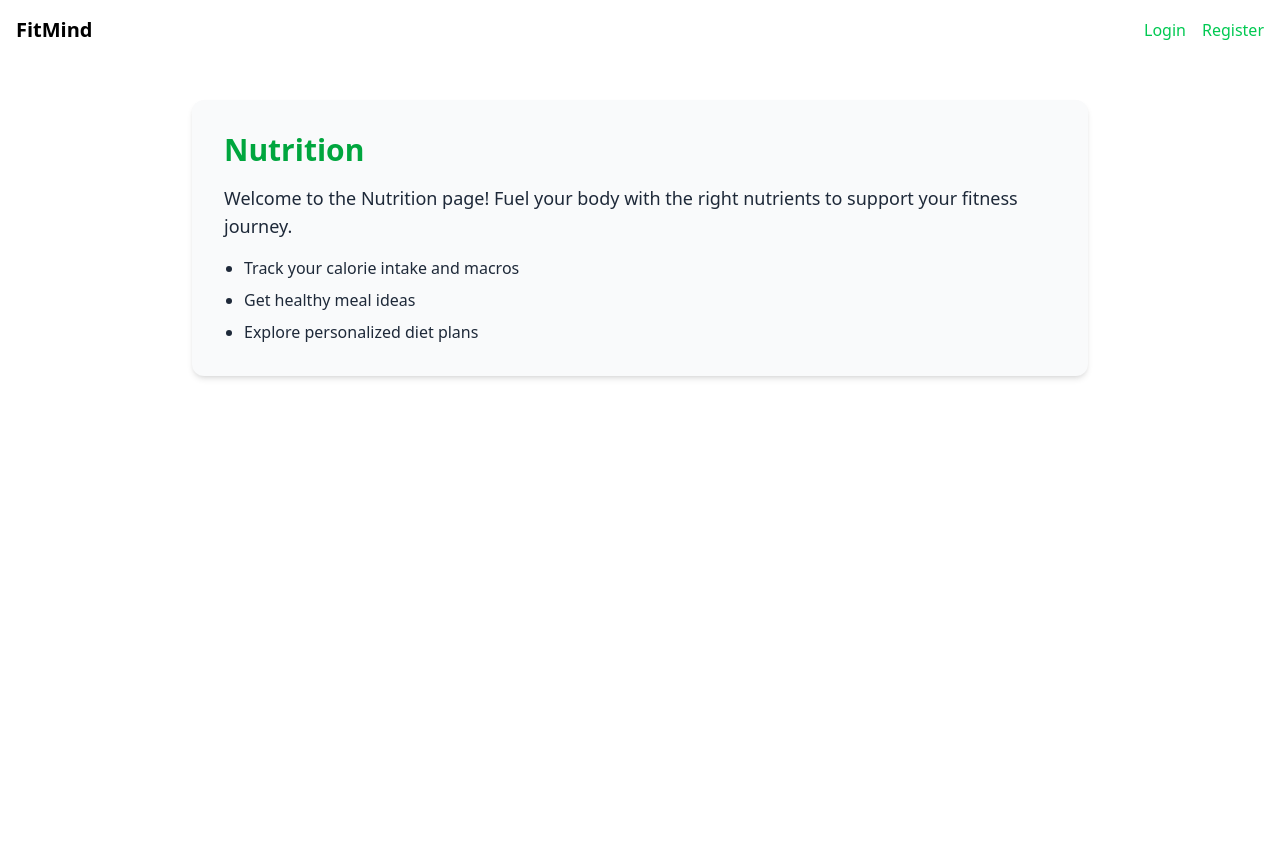
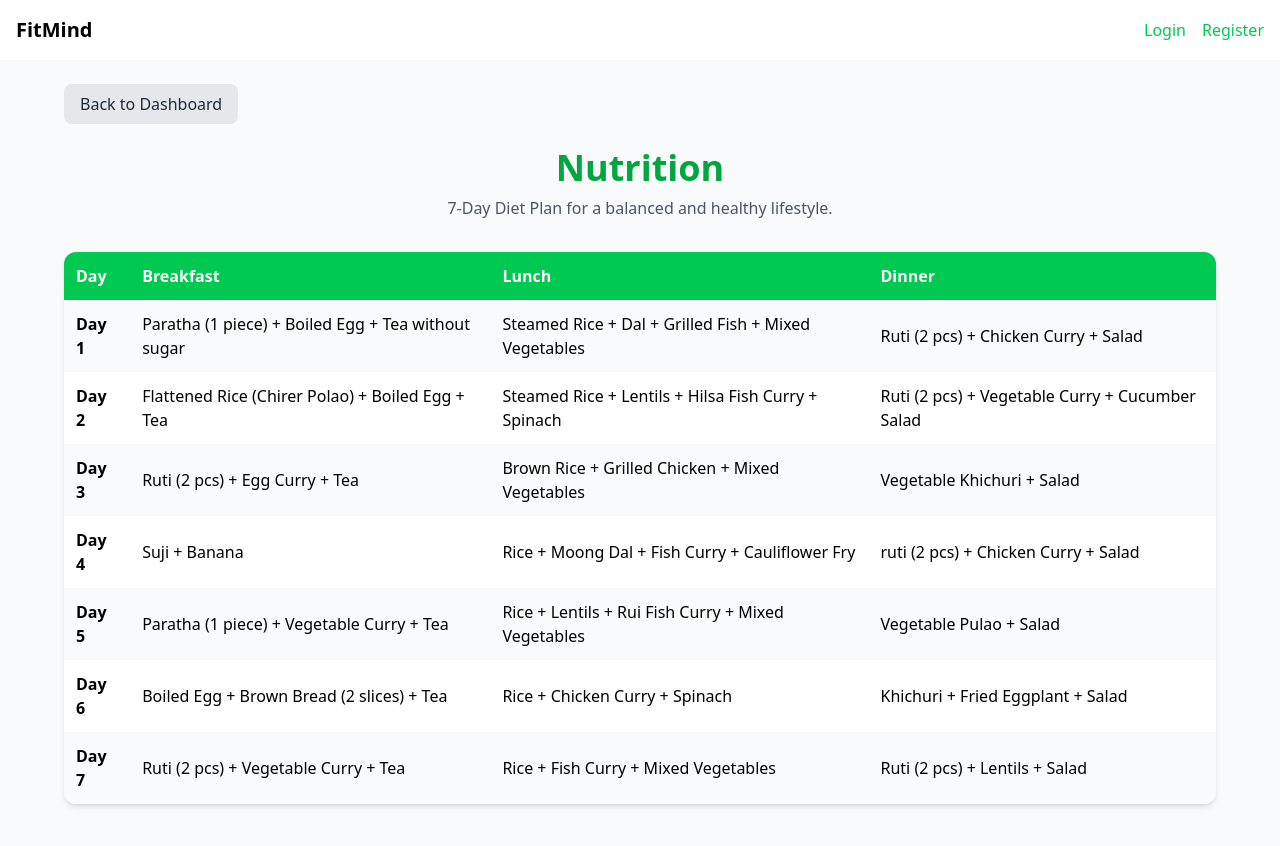
Before and after one commit to ZarinRitu32/FitMind, a React (Vite) app in the folder Frontend/: page /nutrition in a window 1280 px wide. Shown: the top 846 px of the page. Built offline with nearby package versions, Linux system fonts and the light colour scheme.

Commit message:
inside the dashboard

```diff
--- a/Frontend/src/pages/MentalHealth.jsx
+++ b/Frontend/src/pages/MentalHealth.jsx
@@ -1,43 +1,52 @@
-import React from "react";
+import { Link, useNavigate } from "react-router-dom";
 
-const MentalHealth = () => {
+const activities = [
+  { title:"Morning Meditation",time:"10 min",type:"Guided Audio" },
+  { title:"Deep Breathing Exercise",time:"5 min",type:"Relaxation" },
+  { title:"Gratitude Journaling",time:"15 min",type:"Mindfulness" },
+  { title:"Yoga Flow", time: "20 min",type:"Stretch & Relax" },
+];
+
+export default function MentalHealth() {
+  const navigate=useNavigate();
+
   return (
-    <div className="min-h-screen bg-blue-50 px-6 py-12 md:px-24 text-gray-800">
-      <div className="max-w-4xl mx-auto bg-white shadow-xl rounded-lg p-8">
-        <h1 className="text-4xl font-bold text-blue-600 mb-6 text-center">
-          Mental Health & Wellbeing
-        </h1>
+    <div className="min-h-screen bg-gray-50 p-6">
+      <div className="max-w-6xl mx-auto">
 
-        <p className="mb-4 text-lg">
-          At <strong>FitMind</strong>, we believe that mental health is just as important as physical fitness.
-          Balancing your thoughts and emotions plays a critical role in your overall well-being.
-        </p>
+        <button
+          onClick={() => navigate("/dashboard")}
+          className="mb-6 bg-gray-200 text-gray-800 px-4 py-2 rounded-lg hover:bg-gray-300"
+        >
+          Back to Dashboard
+        </button>
 
-        <p className="mb-4 text-lg">
-          Whether you're looking to manage stress, build resilience, or simply take time to breathe,
-          we offer guidance to help you along the way.
-        </p>
-
-        <div className="mt-6">
-          <h2 className="text-2xl font-semibold text-blue-500 mb-3">What You’ll Find Here:</h2>
-          <ul className="list-disc list-inside space-y-2 text-base">
-            <li>Daily mindfulness and meditation exercises</li>
-            <li>Journaling prompts for self-reflection</li>
-            <li>Tips to manage anxiety and stress</li>
-            <li>Motivational quotes and mental strength practices</li>
-            <li>Expert resources and helplines</li>
-          </ul>
+        <div className="mb-8 text-center">
+          <h1 className="text-4xl font-bold text-purple-600">Mental Health</h1>
+          <p className="text-gray-600 mt-2">
+            Take time to care for your mind as much as your body.
+          </p>
         </div>
 
-        <div className="mt-8 bg-blue-100 border-l-4 border-blue-500 p-4 rounded">
-          <p className="italic text-blue-800 text-lg">
-            "Mental strength is not the ability to stay out of the darkness, it’s the ability to sit
-            present in the darkness knowing the light will shine again."
-          </p>
+        <div className="grid grid-cols-1 sm:grid-cols-2 md:grid-cols-3 gap-6">
+          {activities.map((a, i) => (
+            <div
+              key={i}
+              className="bg-white rounded-xl shadow-md p-6 hover:shadow-lg transition"
+            >
+              <h2 className="text-xl font-bold text-gray-800">{a.title}</h2>
+              <p className="text-gray-500">{a.time}</p>
+              <p className="text-sm text-gray-400 mb-4">{a.type}</p>
+              <Link
+                to="#"
+                className="bg-purple-500 text-white px-4 py-2 rounded-lg hover:bg-purple-600"
+              >
+                Try Now
+              </Link>
+            </div>
+          ))}
         </div>
       </div>
     </div>
   );
-};
-
-export default MentalHealth;
+}
--- a/Frontend/src/pages/Nutrition.jsx
+++ b/Frontend/src/pages/Nutrition.jsx
@@ -1,21 +1,97 @@
-import React from "react";
+import { useNavigate } from "react-router-dom";
 
-function Nutrition() {
+  const bangladeshiPlan = [
+  {
+    day:"Day 1",
+    breakfast:"Paratha (1 piece) + Boiled Egg + Tea without sugar",
+    lunch:"Steamed Rice + Dal + Grilled Fish + Mixed Vegetables",
+    dinner:"Ruti (2 pcs) + Chicken Curry + Salad"
+  },
+  {
+    day:"Day 2",
+    breakfast:"Flattened Rice (Chirer Polao) + Boiled Egg + Tea",
+    lunch:"Steamed Rice + Lentils + Hilsa Fish Curry + Spinach",
+    dinner:"Ruti (2 pcs) + Vegetable Curry + Cucumber Salad"
+  },
+  {
+    day:"Day 3",
+    breakfast:"Ruti (2 pcs) + Egg Curry + Tea",
+    lunch:"Brown Rice + Grilled Chicken + Mixed Vegetables",
+    dinner:"Vegetable Khichuri + Salad"
+  },
+  {
+    day:"Day 4",
+    breakfast:"Suji + Banana",
+    lunch:"Rice + Moong Dal + Fish Curry + Cauliflower Fry",
+    dinner:"ruti (2 pcs) + Chicken Curry + Salad"
+  },
+  {
+    day:"Day 5",
+    breakfast:"Paratha (1 piece) + Vegetable Curry + Tea",
+    lunch:"Rice + Lentils + Rui Fish Curry + Mixed Vegetables",
+    dinner:"Vegetable Pulao + Salad"
+  },
+  {
+    day:"Day 6",
+    breakfast:"Boiled Egg + Brown Bread (2 slices) + Tea",
+    lunch:"Rice + Chicken Curry + Spinach",
+    dinner:"Khichuri + Fried Eggplant + Salad"
+  },
+  {
+    day:"Day 7",
+    breakfast:"Ruti (2 pcs) + Vegetable Curry + Tea",
+    lunch:"Rice + Fish Curry + Mixed Vegetables",
+    dinner:"Ruti (2 pcs) + Lentils + Salad"
+  }
+];
+
+export default function Nutrition() {
+  const navigate = useNavigate();
+
   return (
-    <div className="min-h-screen px-6 py-10 text-gray-800 bg-white">
-      <div className="max-w-4xl mx-auto bg-gray-50 p-8 rounded-xl shadow-md">
-        <h1 className="text-3xl font-bold text-green-600 mb-4">Nutrition</h1>
-        <p className="text-lg mb-4">
-          Welcome to the Nutrition page! Fuel your body with the right nutrients to support your fitness journey.
-        </p>
-        <ul className="list-disc pl-5 space-y-2 text-base">
-          <li>Track your calorie intake and macros</li>
-          <li>Get healthy meal ideas</li>
-          <li>Explore personalized diet plans</li>
-        </ul>
+    <div className="min-h-screen bg-gray-50 p-6">
+      <div className="max-w-6xl mx-auto">
+
+        <button
+          onClick={() => navigate("/dashboard")}
+          className="mb-6 bg-gray-200 text-gray-800 px-4 py-2 rounded-lg hover:bg-gray-300"
+        >
+          Back to Dashboard
+        </button>
+
+        <div className="mb-8 text-center">
+          <h1 className="text-4xl font-bold text-green-600">Nutrition</h1>
+          <p className="text-gray-600 mt-2">
+            7-Day Diet Plan for a balanced and healthy lifestyle.
+          </p>
+        </div>
+
+        <div className="overflow-x-auto bg-white rounded-xl shadow-md">
+          <table className="w-full text-left border-collapse">
+            <thead className="bg-green-500 text-white">
+              <tr>
+                <th className="p-3">Day</th>
+                <th className="p-3">Breakfast</th>
+                <th className="p-3">Lunch</th>
+                <th className="p-3">Dinner</th>
+              </tr>
+            </thead>
+            <tbody>
+              {bangladeshiPlan.map((day, i) => (
+                <tr
+                  key={i}
+                  className={i % 2 === 0 ? "bg-gray-50" : "bg-white"}
+                >
+                  <td className="p-3 font-semibold">{day.day}</td>
+                  <td className="p-3">{day.breakfast}</td>
+                  <td className="p-3">{day.lunch}</td>
+                  <td className="p-3">{day.dinner}</td>
+                </tr>
+              ))}
+            </tbody>
+          </table>
+        </div>
       </div>
     </div>
   );
 }
-
-export default Nutrition; // ✅ Only ONE default export here
--- a/Frontend/src/pages/Workouts.jsx
+++ b/Frontend/src/pages/Workouts.jsx
@@ -1,41 +1,52 @@
-import React from "react";
+import { Link,useNavigate } from "react-router-dom";
 
-const Workouts = () => {
-  return (
-    <div className="min-h-screen bg-red-50 px-6 py-12 md:px-24 text-gray-800">
-      <div className="max-w-4xl mx-auto bg-white shadow-xl rounded-lg p-8">
-        <h1 className="text-4xl font-bold text-red-600 mb-6 text-center">
-          Workout & Training Plans
-        </h1>
+const workouts = [
+  { title:"Full Body Burn",duration:"20 min",type:"No Equipment"},
+  { title:"Cardio Blast",duration:"15 min",type:"HIIT"},
+  { title:"Core Strength",duration:"10 min",type:"Abs & Core"},
+  { title:"Leg Day",duration:"25 min",type:"Strength"},
+];
 
-        <p className="mb-4 text-lg">
-          Your fitness journey starts here. Whether you're a beginner or an athlete, <strong>FitMind</strong> helps you
-          stay consistent, motivated, and on track with your fitness goals.
-        </p>
+export default function Workouts() {
+  const navigate= useNavigate();
 
-        <p className="mb-4 text-lg">
-          Every workout brings you closer to a stronger, healthier version of yourself.
-        </p>
+  return(
+    <div className="min-h-screen bg-gray-50 p-6">
+      <div className="max-w-6xl mx-auto">
 
-        <div className="mt-6">
-          <h2 className="text-2xl font-semibold text-red-500 mb-2">Features Include:</h2>
-          <ul className="list-disc list-inside space-y-2 text-base">
-            <li>Custom workout programs</li>
-            <li>Exercise tutorials with form tips</li>
-            <li>Goal-based plans (weight loss, strength, endurance)</li>
-            <li>Workout calendar & progress tracker</li>
-            <li>Warm-up and cool-down routines</li>
-          </ul>
+        <button
+          onClick={() => navigate("/dashboard")}
+          className="mb-6 bg-gray-200 text-gray-800 px-4 py-2 rounded-lg hover:bg-gray-300"
+        >
+           Back to Dashboard
+        </button>
+
+        <div className="mb-8 text-center">
+          <h1 className="text-4xl font-bold text-blue-600">Workouts</h1>
+          <p className="text-gray-600 mt-2">
+            Choose a workout that fits your mood, time, and fitness level.
+          </p>
         </div>
 
-        <div className="mt-8 bg-red-100 border-l-4 border-red-500 p-4 rounded">
-          <p className="italic text-red-800 text-lg">
-            “The only bad workout is the one that didn’t happen.”
-          </p>
+        <div className="grid grid-cols-1 sm:grid-cols-2 md:grid-cols-3 gap-6">
+          {workouts.map((w, i) => (
+            <div
+              key={i}
+              className="bg-white rounded-xl shadow-md p-6 hover:shadow-lg transition"
+            >
+              <h2 className="text-xl font-bold text-gray-800">{w.title}</h2>
+              <p className="text-gray-500">{w.duration}</p>
+              <p className="text-sm text-gray-400 mb-4">{w.type}</p>
+              <Link
+                to="#"
+                className="bg-blue-500 text-white px-4 py-2 rounded-lg hover:bg-blue-600"
+              >
+                Start Workout
+              </Link>
+            </div>
+          ))}
         </div>
       </div>
     </div>
   );
-};
-
-export default Workouts;
+}
```
